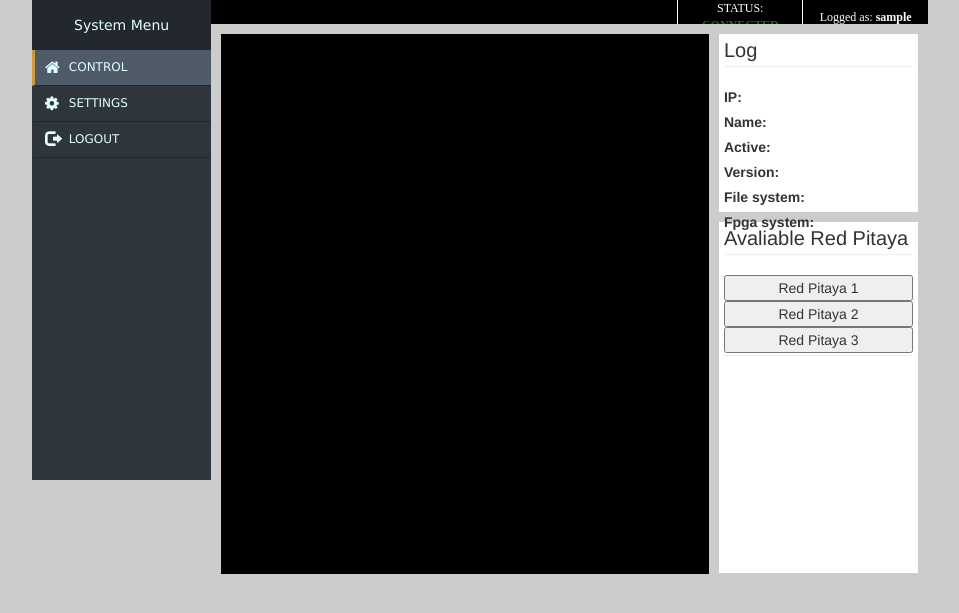
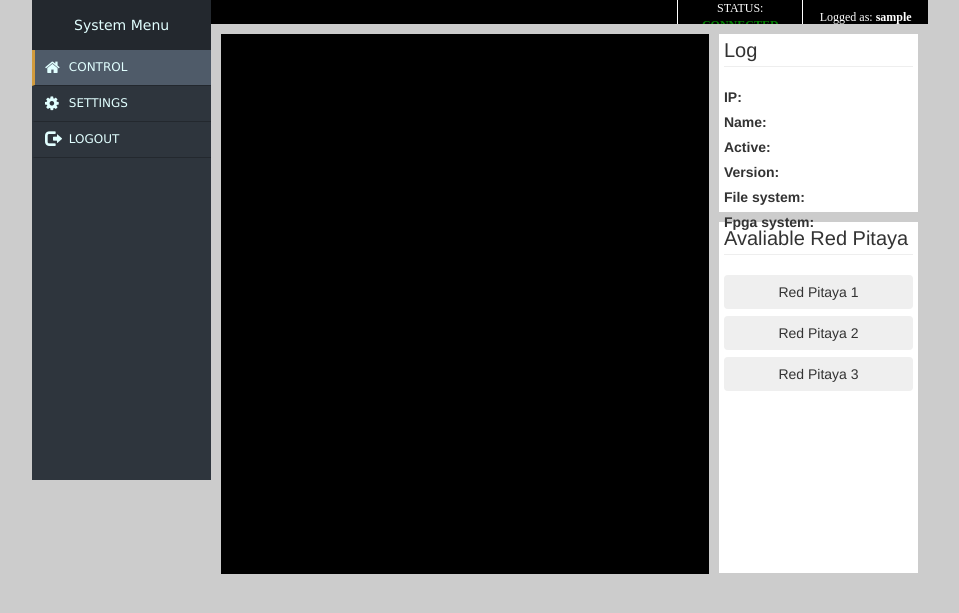
Before and after one commit to 1nfused/RemoteAccess, a Flask app: page /index in a window 1280 px wide. Shown: the top 613 px of the page, without its empty margins (160-1119 px from the left). Run offline with Flask 2, Linux system fonts and the light colour scheme; the visitor is signed in with stand-in values (Sample User, id 1); some libraries are stand-ins or nearby versions.

Commit message:
Changed button style, removed some comments. Addec constants file.

```diff
--- /dev/null
+++ b/remote_system/app/constants.py
@@ -0,0 +1,9 @@
+####################
+# CONSTANTS FOLDER #
+####################
+
+registred_red_pitaya = {
+    "pitaya_1": "0011223344",
+    "pitaya_2": "0011223344",
+    "pitaya_3": "0011223344"
+}
--- a/remote_system/app/main.py
+++ b/remote_system/app/main.py
@@ -105,7 +105,6 @@
         return render_template(
             'index.html',
             error="error")
-    print "We are ok! :)"
     flash("Successfully connected %s with MAC: %s" % (rp, mac))
     return redirect(url_for('index'))
 
--- a/remote_system/app/templates/index.html
+++ b/remote_system/app/templates/index.html
@@ -44,15 +44,19 @@
 		<h2>Avaliable Red Pitaya</h2>
 		<hr class="custom_breaker">
 		<form action="/connect_pitaya", method="post">
-			<button name="button_pitaya" type="submit" class="col-xs-12" value="pitaya1">Red Pitaya 1</button><br>
+			<button name="button_pitaya" type="submit" class="btn bnt-primary col-xs-12" value="pitaya_1">Red Pitaya 1</button>
 		</form>
+		<br>
+		<hr class="custom_breaker">
 		<form action="/connect_pitaya", method="post">
-			<button name="button_pitaya" type="submit" class="col-xs-12" value="pitaya2">Red Pitaya 2</button><br>
+			<button name="button_pitaya" type="submit" class="btn bnt-primary col-xs-12" value="pitaya_2">Red Pitaya 2</button>
 		</form>
+		<br>
+		<hr class="custom_breaker">
 		<form action="/connect_pitaya", method="post">
-			<button name="button_pitaya" type="submit" class="col-xs-12" value="pitaya3">Red Pitaya 3</button><br>
+			<button name="button_pitaya" type="submit" class="btn bnt-primary col-xs-12" value="pitaya_3">Red Pitaya 3</button>
 		</form>
-		<hr>
+		<br>
 	</div>
 </div>
 {% endblock %}
```
